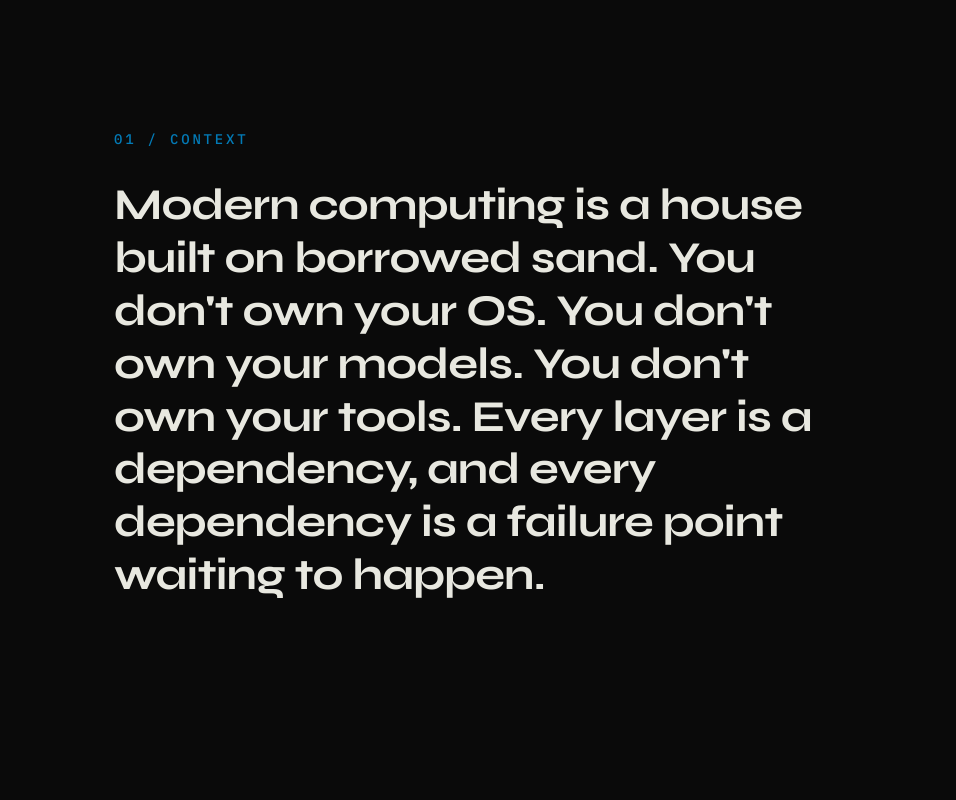
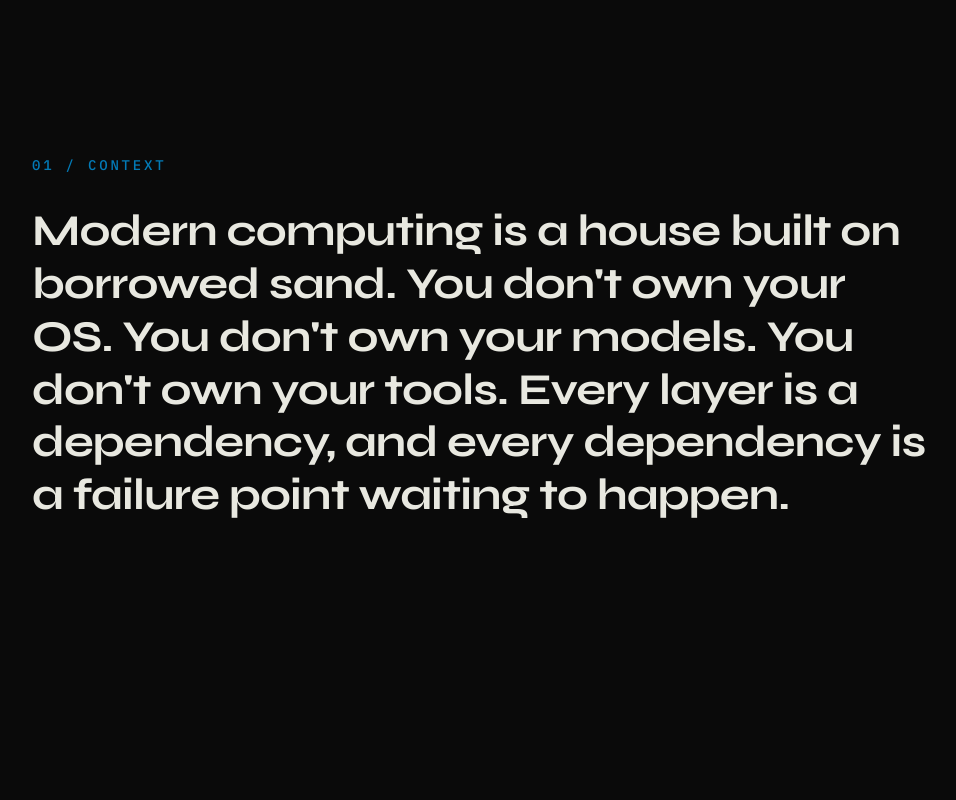
Before and after one commit to AxeomLabs/Website, a React (Vite) app: page / in a window 1280 px wide. Shown: the part 860-1660 px from the top of the page, without its empty margins (158-1114 px from the left). Built offline with nearby package versions, Linux system fonts and the light colour scheme.

Commit message:
style: remove centered narrow containers to left-align typography and fix slam scaling origin

```diff
--- a/src/App.jsx
+++ b/src/App.jsx
@@ -187,7 +187,7 @@ function App() {
 
         {/* PROBLEM */}
         <section id="problem" aria-label="The Problem">
-          <div className="container narrow">
+          <div className="container">
             <div className="reveal">
               <h2 className="section-label">01 / CONTEXT</h2>
               <p className="editorial-text">
@@ -256,7 +256,7 @@ function App() {
 
         {/* PHILOSOPHY */}
         <section id="philosophy" aria-label="The Philosophy">
-          <div className="container narrow">
+          <div className="container">
             <div className="philosophy-content">
               <div className="philosophy-statement" data-slam="true">WE BUILD SYSTEMS, NOT FEATURES.</div>
               <div className="philosophy-statement" data-slam="true">OWNERSHIP IS NON-NEGOTIABLE.</div>
@@ -282,7 +282,7 @@ function App() {
 
         {/* CTA */}
         <section id="cta" aria-label="The Door">
-          <div className="container narrow">
+          <div className="container">
             <div className="cta-content reveal">
               <h2 className="section-label">04 / ACCESS</h2>
               <h3>Request an invite to the private beta.</h3>
--- a/src/index.css
+++ b/src/index.css
@@ -188,6 +188,7 @@ section {
   line-height: 1.2;
   font-weight: 700;
   letter-spacing: -0.02em;
+  max-width: 900px;
 }
 
 /* ================================================
@@ -313,6 +314,8 @@ section {
   line-height: .9;
   letter-spacing: -0.04em;
   opacity: 0.1;
+  text-align: left;
+  transform-origin: left center;
   transition: all var(--duration-mid) var(--ease-out-expo);
 }
 
@@ -350,6 +353,7 @@ section {
 /* ================================================
    SECTION 7 — CTA
    ================================================ */
+.cta-content { max-width: 600px; }
 .cta-form { margin-top: var(--gap-lg); }
 
 .input-wrapper {
```
